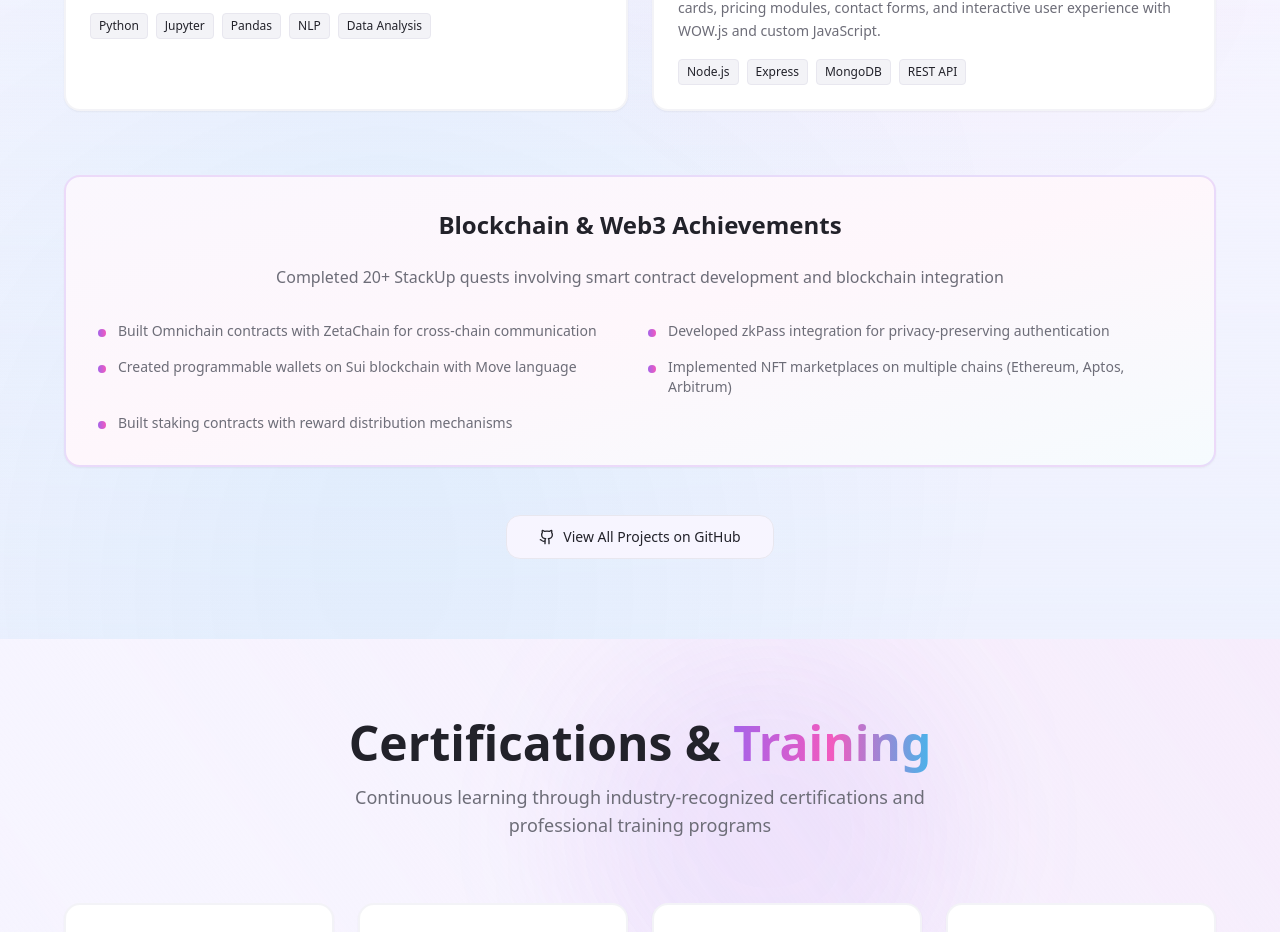
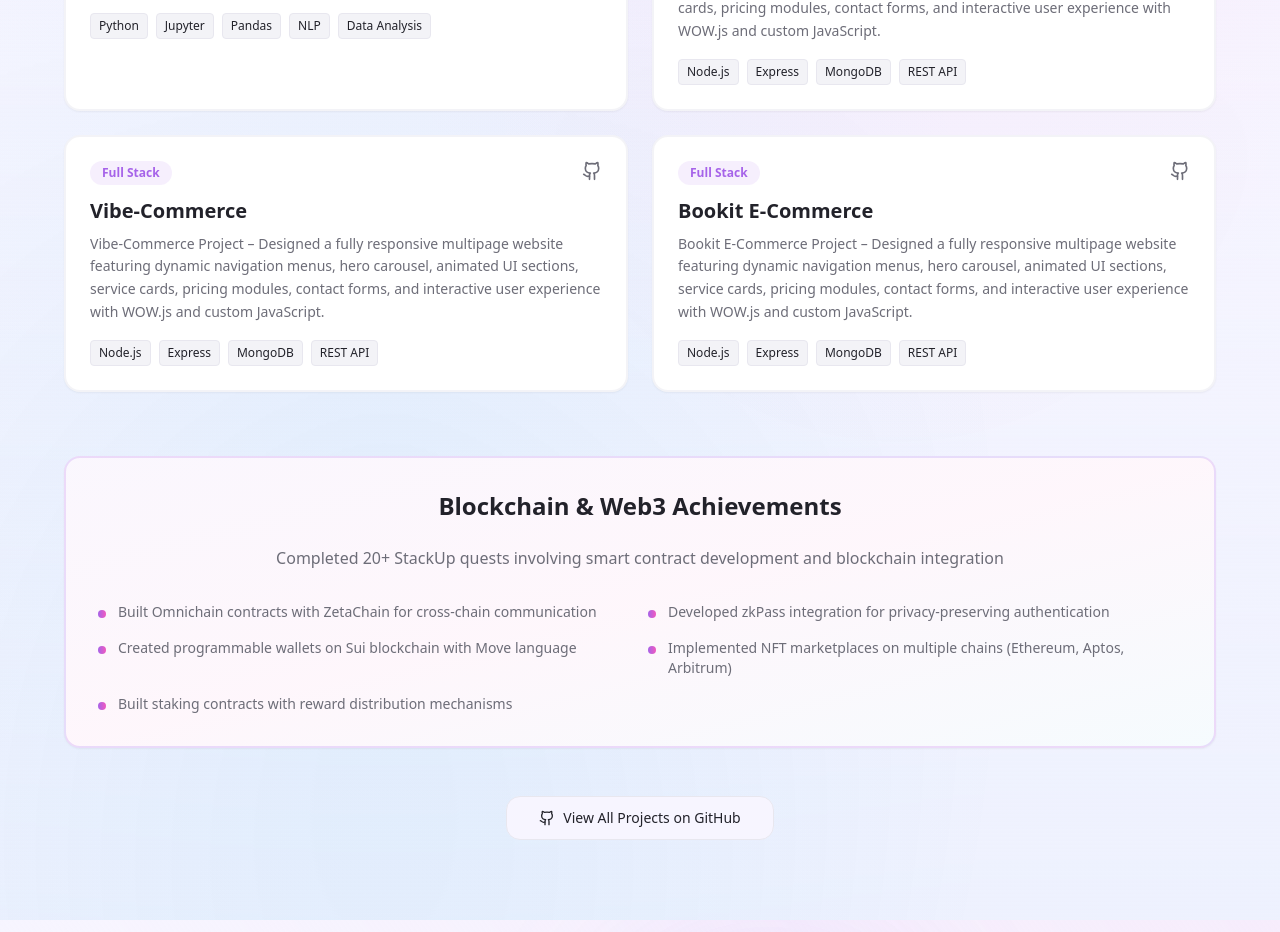
Before and after one commit to stackstar0/portfolio, a React (Vite) app: page / in a window 1280 px wide. Shown: the part 4379-5311 px from the top of the page. Built offline with nearby package versions, Linux system fonts and the light colour scheme; the HTML template or start-up script is replaced by a standard one.

Commit message:
Add new projects: Vibe-Commerce and Bookit E-Commerce to Projects component

```diff
--- a/src/components/Projects.tsx
+++ b/src/components/Projects.tsx
@@ -44,6 +44,18 @@ const Projects = () => {
       description: "DotWeb Project – Designed a fully responsive multipage website featuring dynamic navigation menus, hero carousel, animated UI sections, service cards, pricing modules, contact forms, and interactive user experience with WOW.js and custom JavaScript.",
       tech: ["Node.js", "Express", "MongoDB", "REST API"],
       category: "Backend"
+    },
+    {
+      title: "Vibe-Commerce",
+      description: "Vibe-Commerce Project – Designed a fully responsive multipage website featuring dynamic navigation menus, hero carousel, animated UI sections, service cards, pricing modules, contact forms, and interactive user experience with WOW.js and custom JavaScript.",
+      tech: ["Node.js", "Express", "MongoDB", "REST API"],
+      category: "Full Stack"
+    },
+    {
+      title: "Bookit E-Commerce",
+      description: "Bookit E-Commerce Project – Designed a fully responsive multipage website featuring dynamic navigation menus, hero carousel, animated UI sections, service cards, pricing modules, contact forms, and interactive user experience with WOW.js and custom JavaScript.",
+      tech: ["Node.js", "Express", "MongoDB", "REST API"],
+      category: "Full Stack"
     }
   ];
 
```
